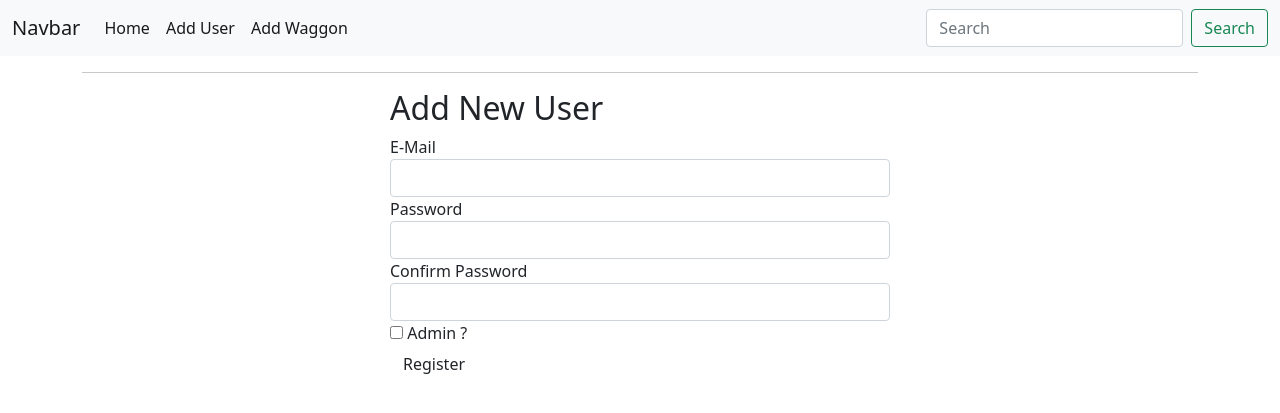
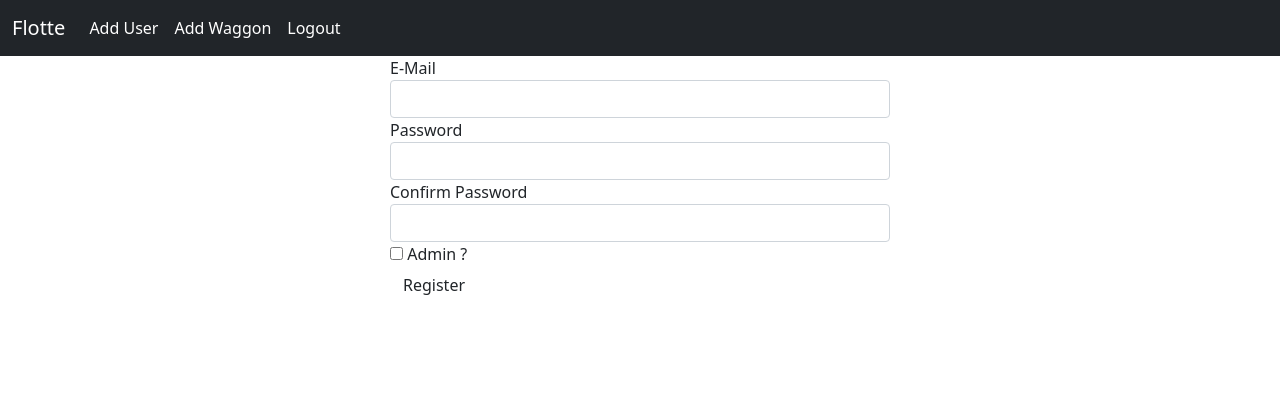
Before and after one commit to PR-DKE/flotten-informationssystem, a Flask app: page /admin/user in a window 1280 px wide. Shown: the top 413 px of the page. Run offline with Flask 2, Linux system fonts and the light colour scheme; the visitor is signed in with stand-in values (Sample User, id 1); data comes from the database, SQL or seed files in the repository; some libraries are stand-ins or nearby versions.

Commit message:
base.html

```diff
--- a/src/main/routes.py
+++ b/src/main/routes.py
@@ -67,7 +67,7 @@ def addUser():
         db.session.commit()
         flash('User {} has been registered.'.format(user.email))
         return redirect(url_for('addUser'))
-    return render_template("addUser.html", form=form)
+    return render_template("addUser.html", form=form, title='Add User')
 
 @app.route('/admin/waggon', methods=['GET', 'POST'])
 @login_required
@@ -103,7 +103,7 @@ def addWaggon():
               'Sitzplätze= {} '
               'Maximal-Gewicht= {}'.format(form2.fahrgestellnummer.data, spurweite, form2.sitzanzahl.data, form2.maxGewicht.data))
         return redirect(url_for('addWaggon'))
-    return render_template("addWaggon.html", form=form, form2=form2)
+    return render_template("addWaggon.html", form=form, form2=form2, title='Add Waggons')
 
 @app.route('/admin')
 
@@ -112,4 +112,4 @@ def addWaggon():
 @app.route('/employee')
 @login_required
 def empLanding():
-    return 'Hello, Employee'
+    return render_template("employee-base.html")
--- a/src/main/templates/addUser.html
+++ b/src/main/templates/addUser.html
@@ -4,7 +4,6 @@
 {% block content %}
 {{super()}}
 <div class="personal-form auto">
-    <h2>Add New User</h2>
     {{ wtf.quick_form(form)}}
 </div>
 {% endblock %}
--- a/src/main/templates/admin-base.html
+++ b/src/main/templates/admin-base.html
@@ -1,55 +1,14 @@
-<!doctype html>
-<html>
-  <head>
-    <title>{{ title }}</title>
-    <link href="https://cdn.jsdelivr.net/npm/bootstrap@5.0.1/dist/css/bootstrap.min.css" rel="stylesheet" integrity="sha384-+0n0xVW2eSR5OomGNYDnhzAbDsOXxcvSN1TPprVMTNDbiYZCxYbOOl7+AMvyTG2x" crossorigin="anonymous">
-    <link rel="stylesheet" type="text/css" href="https://cdn.datatables.net/1.10.25/css/dataTables.bootstrap5.css">
-    <link rel= "stylesheet" type= "text/css" href= "{{ url_for('static',filename='styles/styles.css') }}">
-  </head>
-  <body>
-    <nav class="navbar navbar-expand-lg navbar-light bg-light">
-  <div class="container-fluid">
-    <a class="navbar-brand" href="#">Navbar</a>
-    <button class="navbar-toggler" type="button" data-bs-toggle="collapse" data-bs-target="#navbarSupportedContent" aria-controls="navbarSupportedContent" aria-expanded="false" aria-label="Toggle navigation">
-      <span class="navbar-toggler-icon"></span>
-    </button>
-    <div class="collapse navbar-collapse" id="navbarSupportedContent">
-      <ul class="navbar-nav me-auto mb-2 mb-lg-0">
-        <li class="nav-item">
-          <a class="nav-link active" aria-current="page" href="{{url_for('adminLanding')}}">Home</a>
-        </li>
+{% extends "base.html" %}
+
+{%block navbar_brand %}
+<a class="navbar-brand" href="{{url_for('adminLanding')}}">Flotte</a>
+{% endblock %}
+
+{% block navbar_items %}
           <li class="nav-item">
              <a class="nav-link active" aria-current="page" href="{{url_for('addUser')}}">Add User</a>
         </li>
           <li class="nav-item">
               <a class="nav-link active" aria-current="page" href="{{url_for('addWaggon')}}">Add Waggon</a>
           </li>
-      </ul>
-      <form class="d-flex">
-        <input class="form-control me-2" type="search" placeholder="Search" aria-label="Search">
-        <button class="btn btn-outline-success" type="submit">Search</button>
-      </form>
-    </div>
-  </div>
-</nav>
-    <div class="container">
-      <h1>{{ title }}</h1>
-      <hr>
-      {% block content %}
-      {% with messages = get_flashed_messages() %}
-      {% if messages %}
-      <ul>
-        {% for message in messages %}
-        <li>{{ message }}</li>
-        {% endfor %}
-      </ul>
-      {% endif %}
-      {% endwith %}
-      {% endblock %}
-    </div>
-    <script type="text/javascript" charset="utf8" src="https://code.jquery.com/jquery-3.6.0.min.js"></script>
-    <script type="text/javascript" charset="utf8" src="https://cdn.datatables.net/1.10.25/js/jquery.dataTables.js"></script>
-    <script type="text/javascript" charset="utf8" src="https://cdn.datatables.net/1.10.25/js/dataTables.bootstrap5.js"></script>
-    {% block scripts %}{% endblock %}
-  </body>
-</html>
+{% endblock %}
--- /dev/null
+++ b/src/main/templates/base.html
@@ -0,0 +1,50 @@
+<!doctype html>
+<html>
+  <head>
+    <title>{{ title }}</title>
+    <link href="https://cdn.jsdelivr.net/npm/bootstrap@5.0.1/dist/css/bootstrap.min.css" rel="stylesheet" integrity="sha384-+0n0xVW2eSR5OomGNYDnhzAbDsOXxcvSN1TPprVMTNDbiYZCxYbOOl7+AMvyTG2x" crossorigin="anonymous">
+    <link rel="stylesheet" type="text/css" href="https://cdn.datatables.net/1.10.25/css/dataTables.bootstrap5.css">
+    <link rel= "stylesheet" type= "text/css" href= "{{ url_for('static',filename='styles/styles.css') }}">
+    {% block styles %} {% endblock %}
+  </head>
+  <body>
+  <nav class="navbar navbar-expand-lg navbar-dark bg-dark">
+    <div class="container-fluid">
+      {% block navbar_brand %}{% endblock %}
+      <button class="navbar-toggler" type="button" data-bs-toggle="collapse" data-bs-target="#navbarSupportedContent" aria-controls="navbarSupportedContent" aria-expanded="false" aria-label="Toggle navigation">
+        <span class="navbar-toggler-icon"></span>
+      </button>
+      <div class="collapse navbar-collapse" id="navbarSupportedContent">
+        <ul class="navbar-nav me-auto mb-2 mb-lg-0">
+          {% block navbar_items %}
+          {% endblock %}
+          <li class="nav-item">
+            <a class="nav-link active" aria-current="page" href="{{url_for('logout')}}">Logout</a>
+          </li>
+        </ul>
+      </div>
+    </div>
+  </nav>
+
+  <div class="container">
+    {% with messages = get_flashed_messages() %}
+    {% if messages %}
+    <ul>
+      {% for message in messages %}
+      <li>{{ message }}</li>
+      {% endfor %}
+    </ul>
+    {% endif %}
+    {% endwith %}
+  </div>
+
+  {% block content %}
+  {% endblock %}
+
+    <script type="text/javascript" charset="utf8" src="https://code.jquery.com/jquery-3.6.0.min.js"></script>
+    <script type="text/javascript" charset="utf8" src="https://cdn.datatables.net/1.10.25/js/jquery.dataTables.js"></script>
+    <script type="text/javascript" charset="utf8" src="https://cdn.datatables.net/1.10.25/js/dataTables.bootstrap5.js"></script>
+
+  {% block scripts %}{% endblock %}
+  </body>
+</html>
--- /dev/null
+++ b/src/main/templates/employee-base.html
@@ -0,0 +1,6 @@
+{% extends "base.html" %}
+
+
+{%block navbar_brand %}
+<a class="navbar-brand" href="{{url_for('empLanding')}}">Flotte</a>
+{% endblock %}
--- a/src/main/templates/index.html
+++ b/src/main/templates/index.html
@@ -11,4 +11,4 @@
     <h1>Sign in</h1>
     {{ wtf.quick_form(form) }}
 </div>
-{% endblock %}}
+{% endblock %}
```
